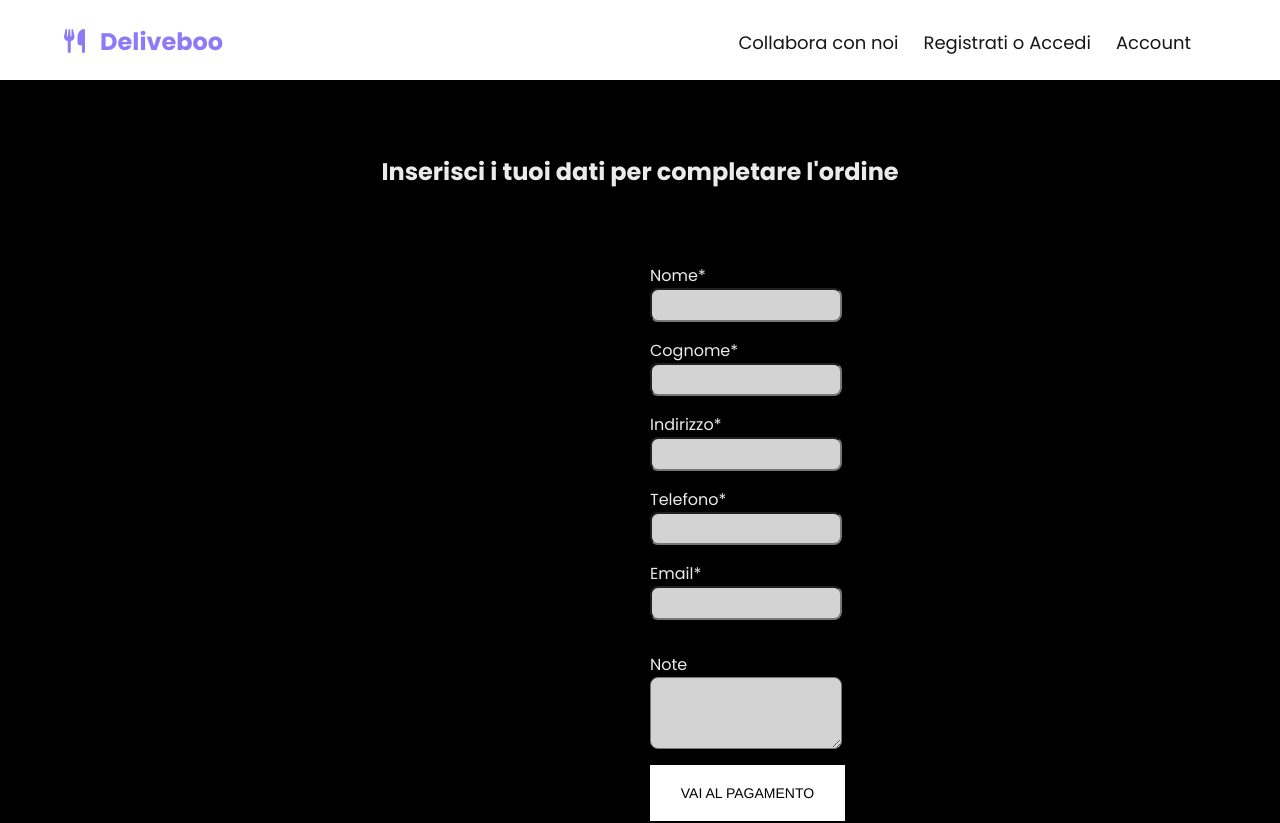
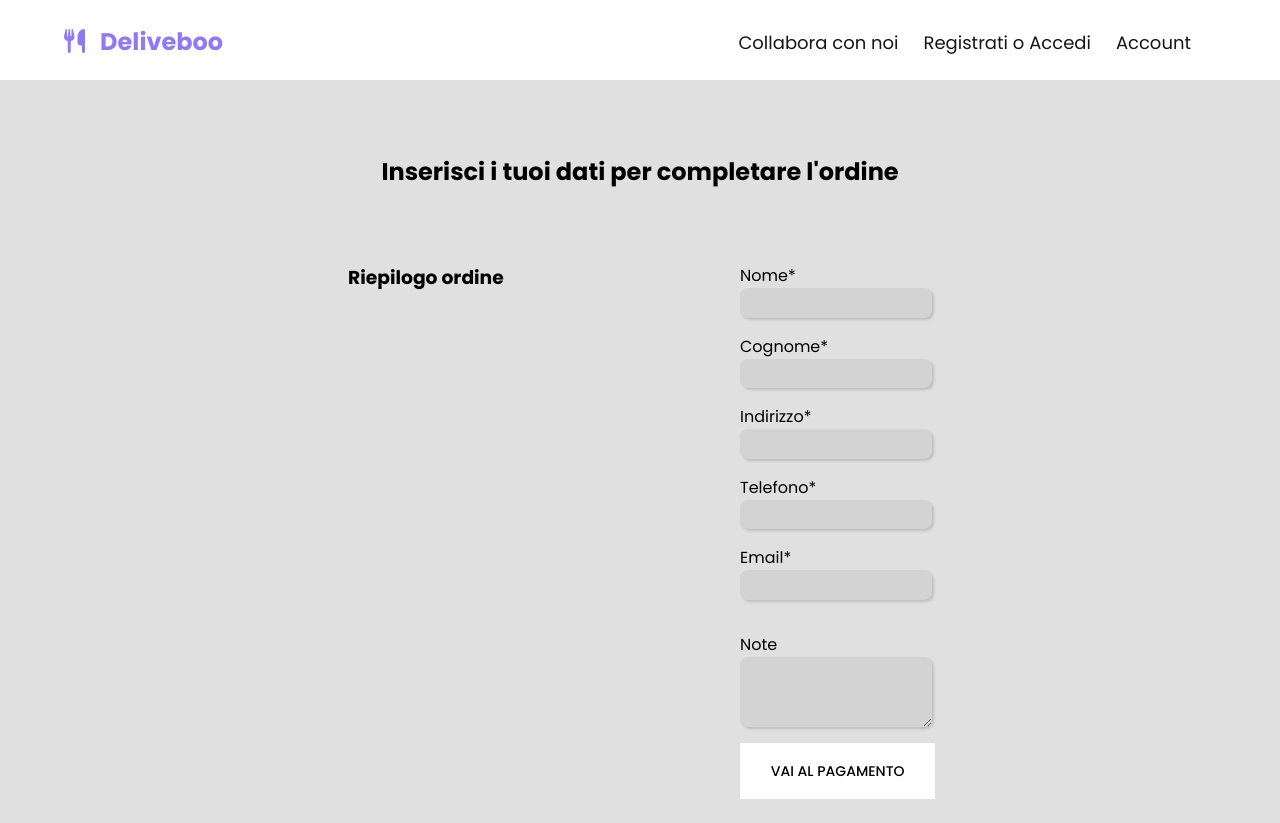
Before and after one commit to MassimoRomano/fron-end-deliveboo, a Vue app: page /order in a window 1280 px wide. Shown: the top 823 px of the page. Built offline with nearby package versions, Linux system fonts and the light colour scheme.

Commit message:
edit style

```diff
--- a/src/components/css/_order.css
+++ b/src/components/css/_order.css
@@ -1,8 +1,7 @@
 .order {
     margin: 0;
     padding-top: 50px;
-    color: #EBEBEB;
-    background-color: #000000;
+    background-color: var(--tertiary-color);
 
     .order_title {
         text-align: center;
@@ -13,7 +12,7 @@
         display: flex;
         flex-direction: row;
         justify-content: center;
-        gap: 20px;
+        gap: 200px;
 
         .col {
             width: calc((100% / 12)*2);
@@ -28,11 +27,16 @@
                     border-radius: 8px;
                     padding: 0.3rem;
                     background-color: lightgray;
+                    border: none;
+                    box-shadow: rgba(0, 0, 0, 0.15) 1.95px 1.95px 2.6px;
                 }
 
                 input:focus,
                 textarea:focus {
                     outline: none;
+                }
+            }
+
         }
     }
 
@@ -44,7 +48,6 @@
         color: #000000;
         cursor: pointer;
         display: inline-block;
-                font-family: Clarkson, Helvetica, sans-serif;
         font-size: 14px;
         font-weight: 500;
         letter-spacing: 0;
@@ -95,5 +98,3 @@
         position: relative;
     }
 }
-    }
-}
--- a/src/components/views/AppOrder.vue
+++ b/src/components/views/AppOrder.vue
@@ -48,7 +48,8 @@ export default {
 
             dropin.create({
                 authorization: this.myToken,
-                container: '#dropin-container'
+                container: '#dropin-container',
+                locale: 'it_IT'
             }, (createErr, instance) => {
                 if (createErr) {
                     console.error('Error creating Braintree Drop-in:', createErr);
@@ -103,7 +104,6 @@ export default {
             });
         },
 
-
         newOrder() {
             this.loading = true;
             const url = "http://127.0.0.1:8000/api/add-order";
@@ -121,7 +121,7 @@ export default {
                 total_price: total_price,
                 cartItems: cartItems,
             };
-            // console.log(url, data);
+            console.log(url, data);
             axios.post(url, data).then(response => {
                 console.log(response);
 
@@ -172,7 +172,7 @@ export default {
                             <div id="dropin-wrapper">
                                 <div id="checkout-message"></div>
                                 <div id="dropin-container"></div>
-                                <button id="submit-button">Submit payment</button>
+                                <button id="submit-button" class="btn_pay"><span>Paga ora</span></button>
                             </div>
                         </div>
                     </div>
@@ -180,11 +180,7 @@ export default {
                         <i class="fa-solid fa-xmark"></i>
                     </div>
                 </div>
-
-
             </template>
-
-
 
             <!-- alert di errore del campo form lato laravel -->
             <template v-if="errors">
@@ -201,11 +197,11 @@ export default {
                 </div>
             </template>
 
-
             <h2 v-if="!this.orderDone" class="order_title">Inserisci i tuoi dati per completare l'ordine</h2>
             <div class="row">
                 <div class="col">
-                    <h3>{{ restaurant_name }}</h3>
+                    <h3>Riepilogo ordine</h3>
+                    <p>{{ restaurant_name }}</p>
                     <p v-if="total_price">Totale Ordine: {{ total_price.toFixed(2) }} &euro;</p>
                 </div>
                 <!-- /.col -->
@@ -291,7 +287,7 @@ export default {
                         <!-- /notes -->
                         <button type="submit" class="btn_pay" :disabled="loading">
                             <template v-if="loading == false">
-                                vai al pagamento
+                                <span>vai al pagamento</span>
                             </template>
                             <template v-else>
                                 <i class="fa-regular fa-paper-plane px-1"></i>
@@ -324,6 +320,7 @@ export default {
 .alert-success {
     border-color: green;
     background-color: rgba(0, 128, 0, 0.395);
+    margin-bottom: 2rem;
 }
 
 .alert-danger {
@@ -340,13 +337,6 @@ export default {
     color: red !important;
 }
 
-.btn_pay {
-    padding: 0.75rem 0.5rem;
-    background-color: dark;
-    color: white;
-    border: 5px;
-}
-
 .list-errors {
     padding: 10px 20px;
 }
--- a/src/components/views/AppPayment.vue
+++ b/src/components/views/AppPayment.vue
@@ -108,7 +108,7 @@ export default {
         <div id="dropin-wrapper">
             <div id="checkout-message"></div>
             <div id="dropin-container"></div>
-            <button id="submit-button">Submit payment</button>
+            <button id="submit-button" class="pay_button">Paga ora</button>
         </div>
     </div>
 
@@ -122,4 +122,8 @@ export default {
     width: 50%;
     margin: auto;
 }
+
+.pay_button {
+    padding: 0.3rem 0.5rem;
+}
 </style>
```
Lines whose indentation alone changed are shown as unchanged.
